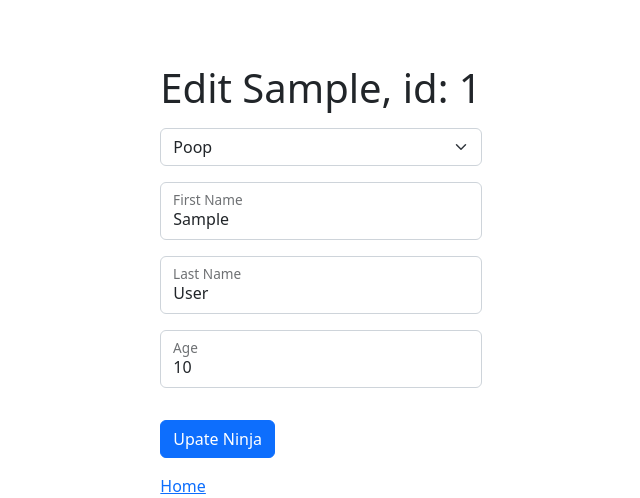
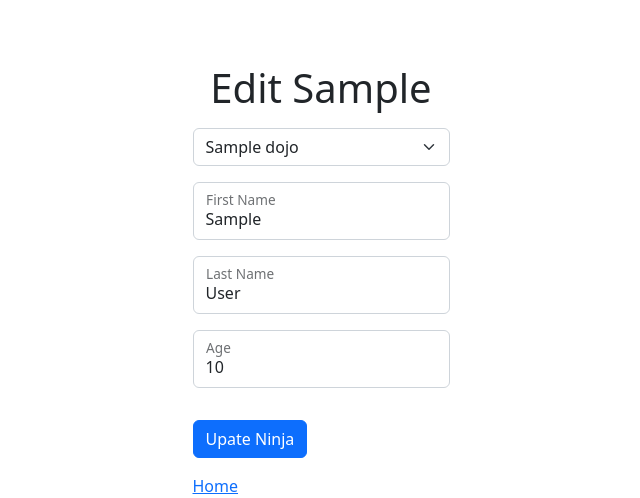
Before and after one commit to code-Brian/Dojos_and_Ninjas, a Flask app: a page that uses flask_app/templates/ninja_edit.html in a window 1280 px wide. Shown: the top 498 px of the page, without its empty margins (319-959 px from the left). Run offline with Flask 2, Linux system fonts and the light colour scheme; tables that the repository leaves empty or names only in its code hold one stand-in row (values such as "Sample post"); some libraries are stand-ins or nearby versions.

Commit message:
assignment done went full CRUD

```diff
--- a/flask_app/controllers/ninjas.py
+++ b/flask_app/controllers/ninjas.py
@@ -30,7 +30,8 @@
         'id' : id
     }
     print('navigating to edit ninja page')
-    return render_template('ninja_edit.html', ninja = Ninja.get_one(data), dojos = Dojo.get_all())
+
+    return render_template('ninja_edit.html', ninja = Ninja.get_one(data), ninja_dojo = Dojo.ninja_in_dojo(data), dojos = Dojo.get_all() )
 
 @app.route('/ninja/update', methods = ['POST'])
 def update_ninja():
@@ -51,3 +52,14 @@
 @app.route('/ninja/destroy')
 def destroy_ninja():
     print('destroying ninja from db...')
+
+@app.route('/ninja/delete/<int:id>')
+def delete_ninja(id):
+    # database query here
+    data = {
+        'id' : id
+    }
+
+    Ninja.delete_one(data)
+
+    return redirect('/dojos')
--- a/flask_app/models/dojo.py
+++ b/flask_app/models/dojo.py
@@ -32,7 +32,6 @@
         result = connectToMySQL('dojos_and_ninjas').query_db(query, data)
         return cls(result[0])
 
-
     @classmethod
     def save(cls, data):
         query = """
@@ -40,3 +39,13 @@
         VALUES (%(dojo_name)s, NOW(), NOW() );
         """
         return connectToMySQL('dojos_and_ninjas').query_db(query, data)
+
+    @classmethod
+    def ninja_in_dojo(cls, data):
+        query = '''
+        SELECT * FROM dojos
+        JOIN ninjas ON dojos.id=ninjas.dojo_id
+        WHERE ninjas.id = %(id)s;
+        '''
+        result = connectToMySQL('dojos_and_ninjas').query_db(query, data)
+        return cls(result[0])
--- a/flask_app/models/ninja.py
+++ b/flask_app/models/ninja.py
@@ -68,6 +68,14 @@
         dojo_id=%(dojo_id)s
         WHERE id = %(id)s;
         '''
+
+        return connectToMySQL('dojos_and_ninjas').query_db(query, data)
+
+    @classmethod
+    def delete_one(cls, data):
+        query = '''
+        DELETE FROM ninjas WHERE id = %(id)s;'''
+
         return connectToMySQL('dojos_and_ninjas').query_db(query, data)
 
 '''
--- a/flask_app/templates/dojo_create.html
+++ b/flask_app/templates/dojo_create.html
@@ -7,6 +7,7 @@
     <link rel="stylesheet" href="{{ url_for('static', filename='css/bootstrap/bootstrap.css') }}">
     <title>Dojos and Ninjas | Pt. I</title>
 </head>
+
 <body>
     <div class="container mt-5">
         <h1 class="text-center">Dojos and Ninjas</h1>
@@ -19,6 +20,7 @@
                     <input type="submit" value="Create">
                 </form>
             </div>
+
             <div class="container">
                 <h2>All Dojos</h2>
                 <table class="table table table-striped table-hover">
@@ -39,7 +41,9 @@
                 </table>
                 <p><a href="/ninjas">Add Ninja</a></p>
             </div>
+
         </div>
     </div>
 </body>
+
 </html>
--- a/flask_app/templates/dojo_ninjas.html
+++ b/flask_app/templates/dojo_ninjas.html
@@ -29,7 +29,7 @@
                             <td>{{ ninja.age }}</td>
                             <td>
                                 <a class="me-2" href="/ninja/edit{{ninja.id}}">Edit</a>
-                                <a class="me-2" href="/ninja/delete{{ninja.id}}">Delete</a>
+                                <a class="me-2" href="/ninja/delete/{{ninja.id}}">Delete</a>
                             </td>
                         </tr>
                         {% endfor %}
--- a/flask_app/templates/ninja_edit.html
+++ b/flask_app/templates/ninja_edit.html
@@ -10,14 +10,14 @@
 <body>
     <div class="container d-flex justify-content-center align-items-center mt-5">
             <div class="container-s p-3">
-                <h1 class="text-center mb-3">Edit {{ ninja.first_name }}, id: {{ ninja.id }}</h1>
+                <h1 class="text-center mb-3">Edit {{ ninja.first_name }}</h1>
                 <form action="/ninja/update" method="post">
                     <div class="form floating mb-3">
                         <!-- Do I need a label with select? -->
                         <!-- <label class="form-label" for="dojo">Dojo</label> -->
                         <input type="hidden" name="id" value="{{ ninja.id }}">
                         <select class="form-select" id="dojo" name="dojo">
-                            <option selected value="Poop">Poop</option>
+                            <option selected value="Poop">{{ ninja_dojo.name }}</option>
                             {% for dojo in dojos %}
                             <option value="{{ dojo.id }}" name="{{ dojo.id }}" >{{ dojo.name }}</option>
                             {% endfor %}
```
